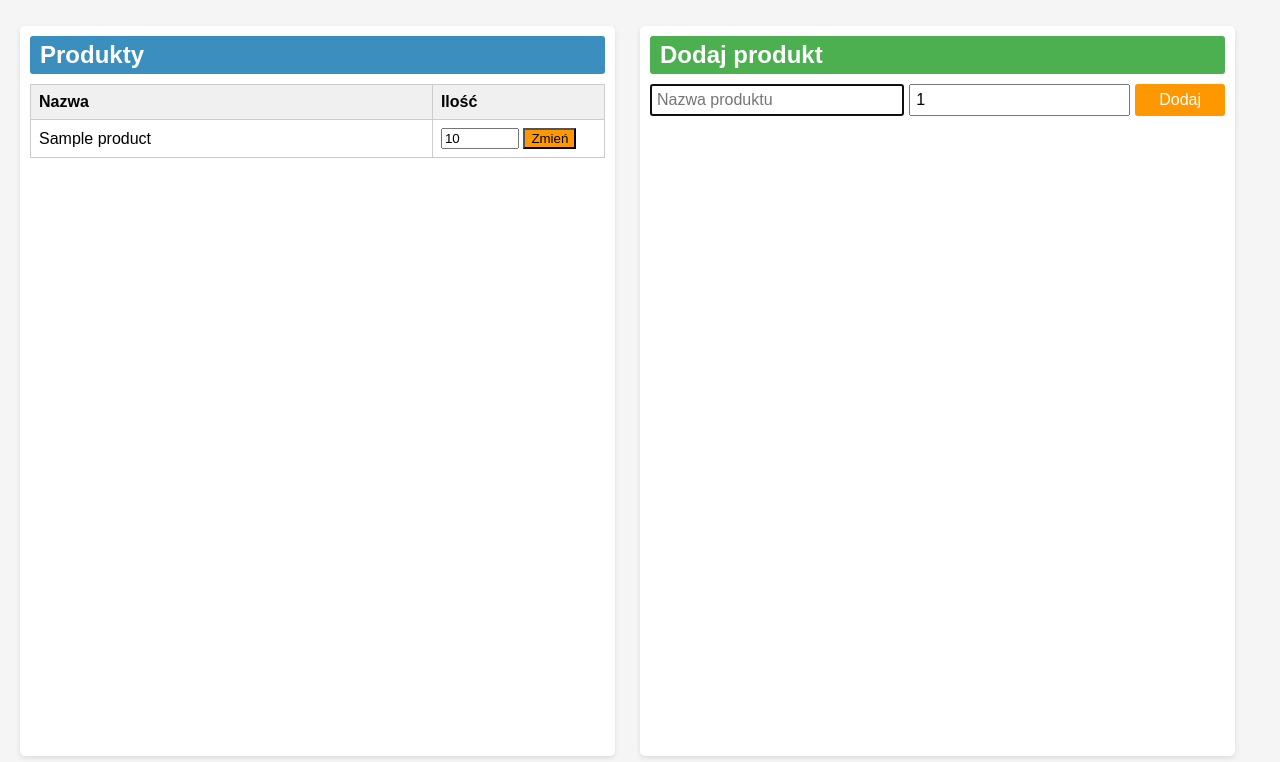
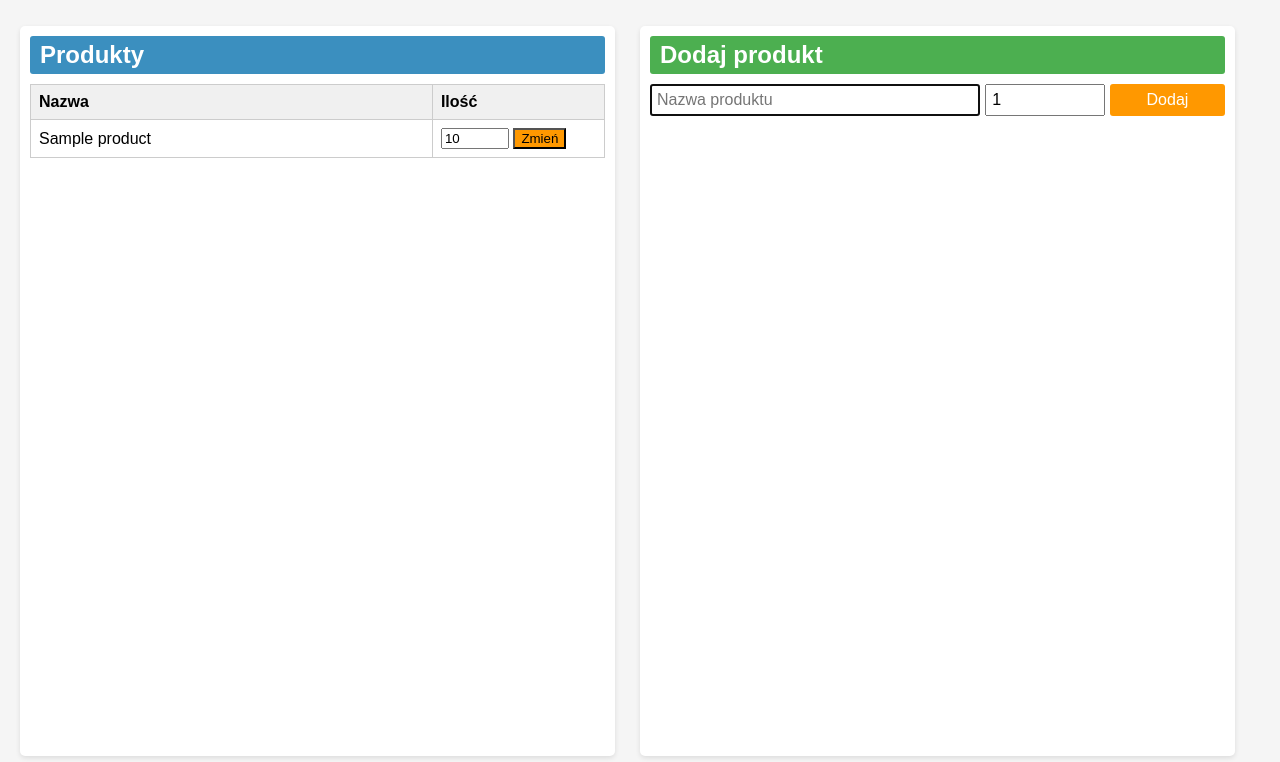
Before and after one commit to kris19000/magazyn, a Flask app: template templates/index.html in a window 1280 px wide. Shown: the part 78-840 px from the top of the page. Run offline with Flask 3, Linux system fonts and the light colour scheme; the template is opened without the code that fills it: most values are stand-ins (such as "Sample title", 1, 10 or a date in 2020).

Commit message:
Update index.html

```diff
--- a/templates/index.html
+++ b/templates/index.html
@@ -117,6 +117,7 @@
             flex: 1;
             padding: 5px;
             font-size: 1em;
+            width: 60px; /* Zmniejszenie szerokości komórki z ilością */
         }
 
         .add-container button {
@@ -173,7 +174,7 @@
                     <td class="qty-col">
                         <form action="{{ url_for('update_product') }}" method="post">
                             <input type="hidden" name="name" value="{{ name }}">
-                            <input type="number" name="quantity" value="{{ quantity }}" min="0" style="width: 70px;">
+                            <input type="number" name="quantity" value="{{ quantity }}" min="0" style="width: 60px;">
                             <button type="submit">Zmień</button>
                         </form>
                     </td>
```
